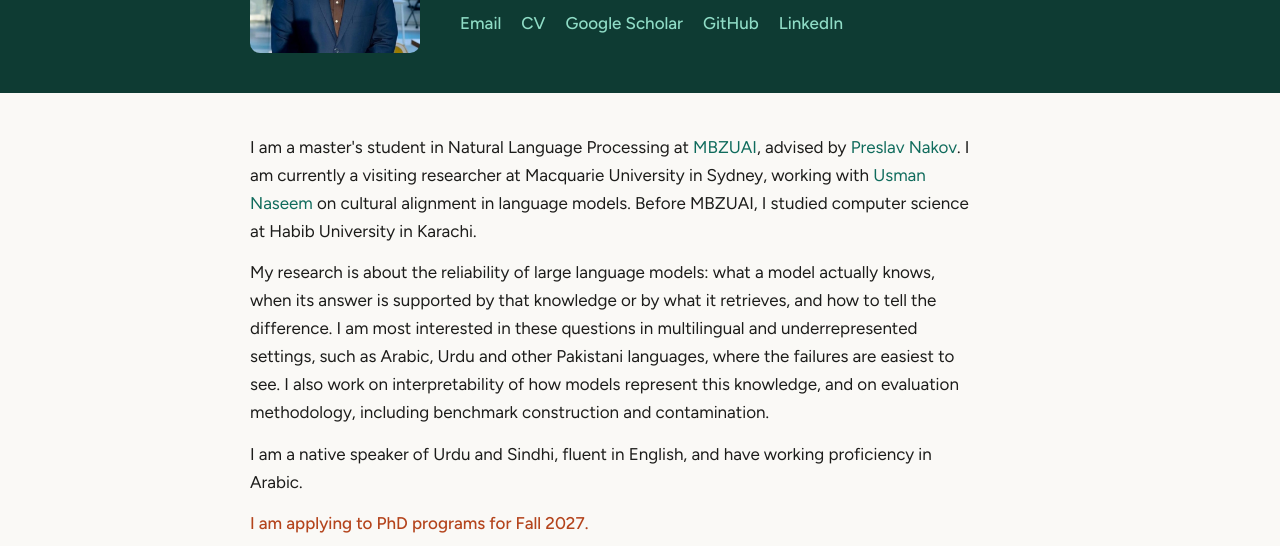
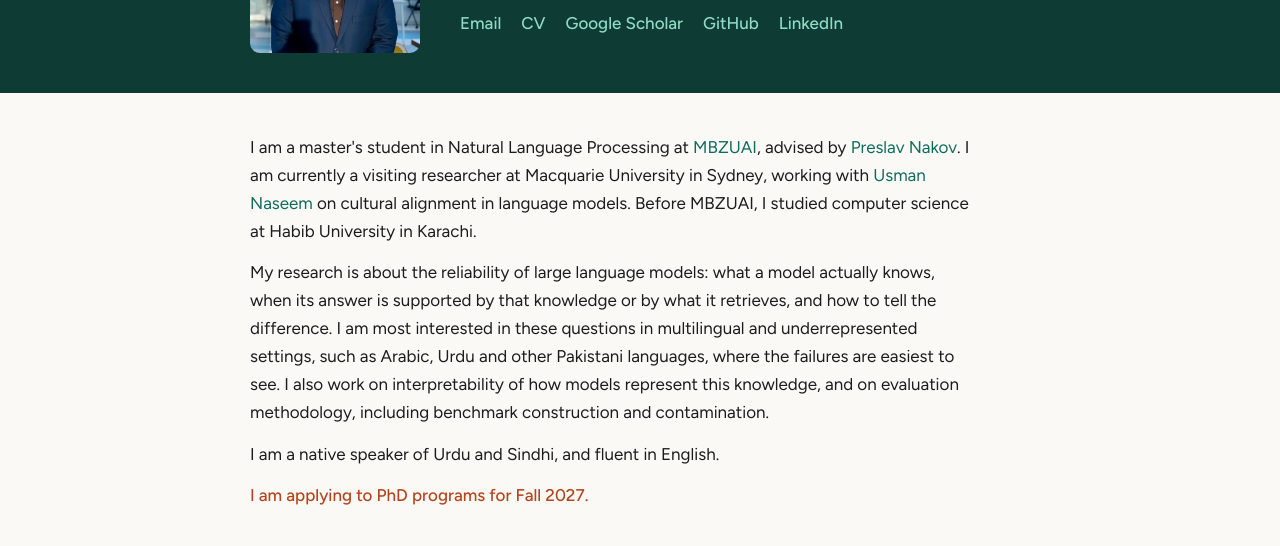
Before and after one commit to oa07610/oa07610.github.io, a plain HTML site: page index.html in a window 1280 px wide. Shown: the part 252-798 px from the top of the page. Drawn offline with Linux system fonts and the light colour scheme.

Commit message:
Update languages

```diff
--- a/index.html
+++ b/index.html
@@ -280,8 +280,7 @@
         evaluation methodology, including benchmark construction and contamination.
       </p>
       <p>
-        I am a native speaker of Urdu and Sindhi, fluent in English, and have working
-        proficiency in Arabic.
+        I am a native speaker of Urdu and Sindhi, and fluent in English.
       </p>
       <p class="status">I am applying to PhD programs for Fall 2027.</p>
   </div>
```
Also changed, not shown: 1 other file.
